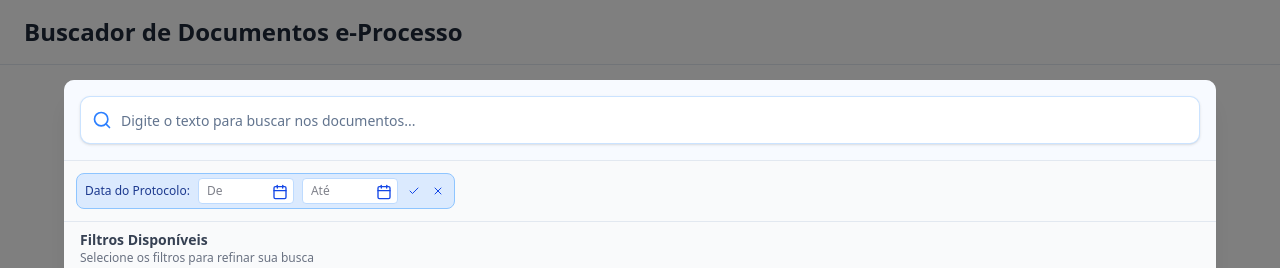
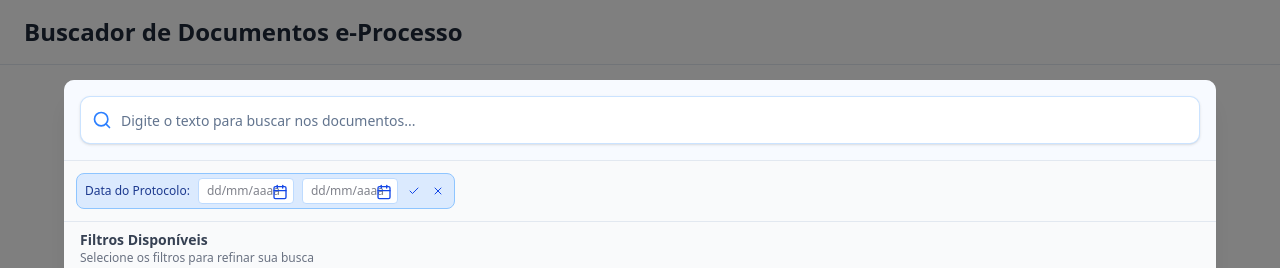
Before and after one commit to gtm-serpro/buscador, a React (Vite) app: page /search in a window 1280 px wide. Both pictures are taken after a click on the button "Data do Protocolo". Shown: the top 268 px of the page. Built offline with nearby package versions, Linux system fonts and the light colour scheme; no server answers.

Commit message:
fix calendar and input to accept text

```diff
--- a/src/components/search/SearchCommand/SelectedFilters.tsx
+++ b/src/components/search/SearchCommand/SelectedFilters.tsx
@@ -114,6 +114,8 @@ interface DateRangeBadgeProps {
 function DateRangeBadge({ filter, onRemove, onUpdate }: DateRangeBadgeProps) {
   const hasValues = typeof filter.value === 'object' && 'from' in filter.value && (filter.value.from || filter.value.to);
   const [isEditing, setIsEditing] = useState(!hasValues);
+  const [isFromOpen, setIsFromOpen] = useState(false);
+  const [isToOpen, setIsToOpen] = useState(false);
 
   const [dateRange, setDateRange] = useState<DateRangeValue>(
     typeof filter.value === 'object' && 'from' in filter.value
@@ -125,6 +127,12 @@ function DateRangeBadge({ filter, onRemove, onUpdate }: DateRangeBadgeProps) {
   );
   const [toDate, setToDate] = useState<Date | undefined>(
     dateRange.to ? new Date(dateRange.to) : undefined
+  );
+  const [fromInputValue, setFromInputValue] = useState(
+    dateRange.from ? format(new Date(dateRange.from), 'dd/MM/yyyy') : ''
+  );
+  const [toInputValue, setToInputValue] = useState(
+    dateRange.to ? format(new Date(dateRange.to), 'dd/MM/yyyy') : ''
   );
 
   const formatDisplayValue = () => {
@@ -154,21 +162,40 @@ function DateRangeBadge({ filter, onRemove, onUpdate }: DateRangeBadgeProps) {
     }
   };
 
-  if (isEditing) {
+  const applyDateMask = (value: string) => {
+    const numbers = value.replace(/\D/g, '');
+    if (numbers.length <= 2) return numbers;
+    if (numbers.length <= 4) return `${numbers.slice(0, 2)}/${numbers.slice(2)}`;
+    return `${numbers.slice(0, 2)}/${numbers.slice(2, 4)}/${numbers.slice(4, 8)}`;
+  };
+
   const handleManualInput = (
-    e: React.ChangeEvent<HTMLInputElement>,
+    value: string,
     type: 'from' | 'to'
   ) => {
-    const value = e.target.value;
-    const [day, month, year] = value.split('/');
+    const maskedValue = applyDateMask(value);
+
+    if (type === 'from') {
+      setFromInputValue(maskedValue);
+    } else {
+      setToInputValue(maskedValue);
+    }
+
+    const [day, month, year] = maskedValue.split('/');
+
+    if (day && month && year && year.length === 4) {
       const parsed = new Date(`${year}-${month}-${day}`);
-
       if (!isNaN(parsed.getTime())) {
-      if (type === 'from') setFromDate(parsed);
-      else setToDate(parsed);
+        if (type === 'from') {
+          setFromDate(parsed);
+        } else {
+          setToDate(parsed);
+        }
+      }
     }
   };
 
+  if (isEditing) {
     return (
       <div className="inline-flex items-center gap-2 px-2 py-1 bg-blue-100 border border-blue-300 rounded-md">
         <span className="text-xs font-medium text-blue-900">
@@ -178,13 +205,14 @@ function DateRangeBadge({ filter, onRemove, onUpdate }: DateRangeBadgeProps) {
         {/* Date From */}
         <div className="relative flex items-center">
           <input
+            maxLength={10}
             type="text"
-          value={fromDate ? format(fromDate, 'dd/MM/yyyy') : ''}
-          onChange={(e) => handleManualInput(e, 'from')}
-          placeholder="De"
+            value={fromInputValue}
+            onChange={(e) => handleManualInput(e.target.value, 'from')}
+            placeholder="dd/mm/aaaa"
             className="w-24 px-2 py-1 text-xs bg-white border border-blue-200 rounded focus:outline-none focus:ring-1 focus:ring-blue-500"
           />
-        <Popover>
+          <Popover open={isFromOpen} onOpenChange={setIsFromOpen}>
             <PopoverTrigger asChild>
               <CalendarIcon className="absolute right-1.5 top-1.5 h-4 w-4 text-blue-700 cursor-pointer" />
             </PopoverTrigger>
@@ -192,7 +220,11 @@ function DateRangeBadge({ filter, onRemove, onUpdate }: DateRangeBadgeProps) {
               <Calendar
                 mode="single"
                 selected={fromDate}
-              onSelect={setFromDate}
+                onSelect={(date) => {
+                  setFromDate(date);
+                  setFromInputValue(date ? format(date, 'dd/MM/yyyy') : '');
+                  setIsFromOpen(false);
+                }}
                 locale={ptBR}
                 initialFocus
               />
@@ -203,13 +235,14 @@ function DateRangeBadge({ filter, onRemove, onUpdate }: DateRangeBadgeProps) {
         {/* Date To */}
         <div className="relative flex items-center">
           <input
+            maxLength={10}
             type="text"
-          value={toDate ? format(toDate, 'dd/MM/yyyy') : ''}
-          onChange={(e) => handleManualInput(e, 'to')}
-          placeholder="Até"
+            value={toInputValue}
+            onChange={(e) => handleManualInput(e.target.value, 'to')}
+            placeholder="dd/mm/aaaa"
             className="w-24 px-2 py-1 text-xs bg-white border border-blue-200 rounded focus:outline-none focus:ring-1 focus:ring-blue-500"
           />
-        <Popover>
+          <Popover open={isToOpen} onOpenChange={setIsToOpen}>
             <PopoverTrigger asChild>
               <CalendarIcon className="absolute right-1.5 top-1.5 h-4 w-4 text-blue-700 cursor-pointer" />
             </PopoverTrigger>
@@ -217,7 +250,11 @@ function DateRangeBadge({ filter, onRemove, onUpdate }: DateRangeBadgeProps) {
               <Calendar
                 mode="single"
                 selected={toDate}
-              onSelect={setToDate}
+                onSelect={(date) => {
+                  setToDate(date);
+                  setToInputValue(date ? format(date, 'dd/MM/yyyy') : '');
+                  setIsToOpen(false);
+                }}
                 locale={ptBR}
                 initialFocus
               />
```
Lines whose indentation alone changed are shown as unchanged.
